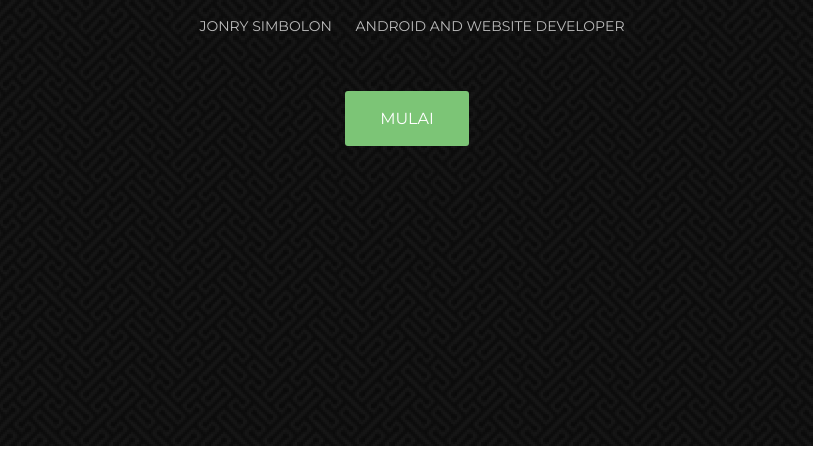
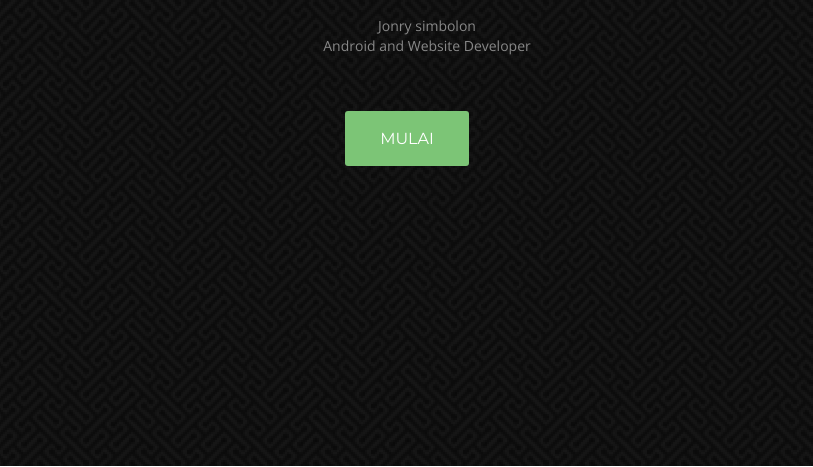
Before and after one commit to jonrysimbolon/jonrysimbolon.github.io, a plain HTML site: page index.html in a window 1280 px wide. Shown: the part 522-989 px from the top of the page, without its empty margins (233-1046 px from the left). Drawn offline with nearby package versions, Linux system fonts and the light colour scheme.

Commit message:
third commit

```diff
--- a/index.html
+++ b/index.html
@@ -47,8 +47,8 @@
 			</figure>
 			<h1 class="animated fadeInDown delay-07s">Welcome To My Personal Page.</h1>
 			<ul class="we-create animated fadeInUp delay-1s">
-				<li>Jonry simbolon</li>
-				<li>Android and Website Developer</li>
+				<ul>Jonry simbolon</ul>
+				<ul>Android and Website Developer</ul>
 			</ul>
 			<a class="link animated fadeInUp delay-1s servicelink" href="#service">Mulai</a>
 		</div>
```
